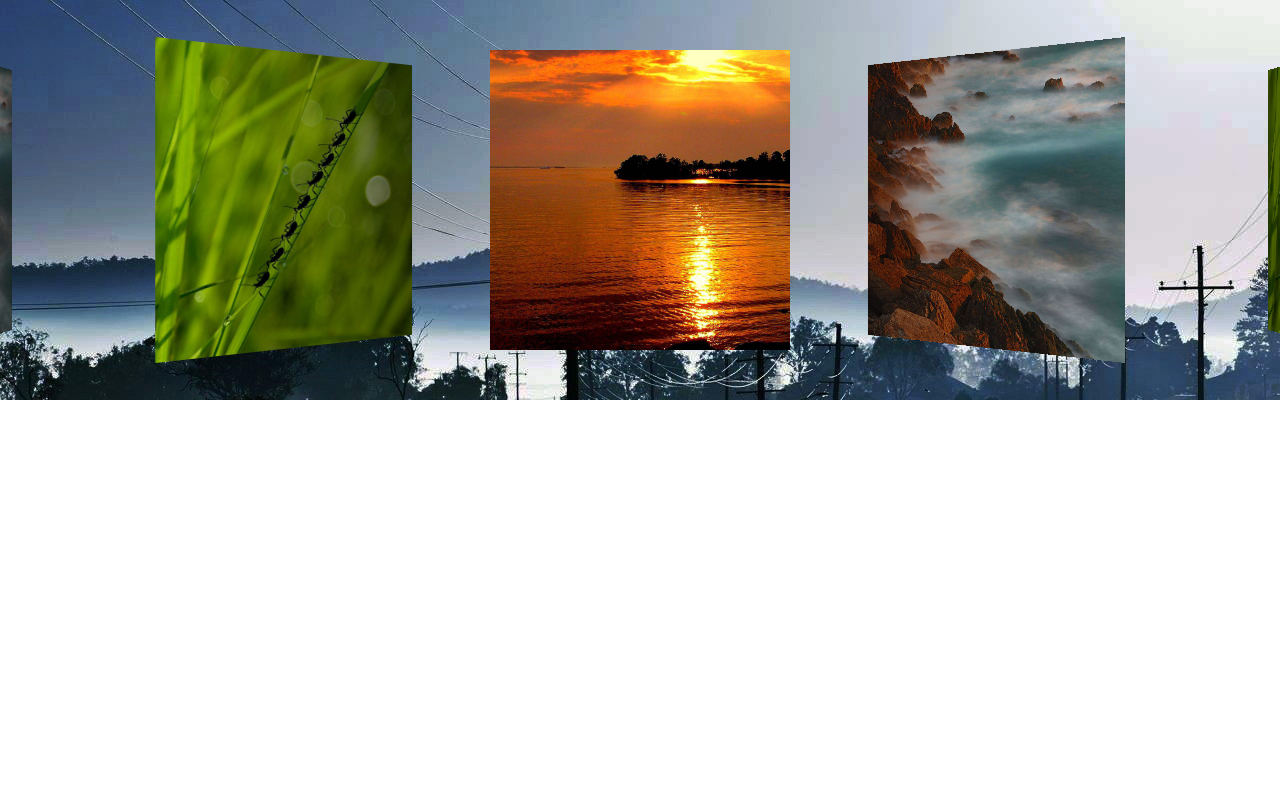
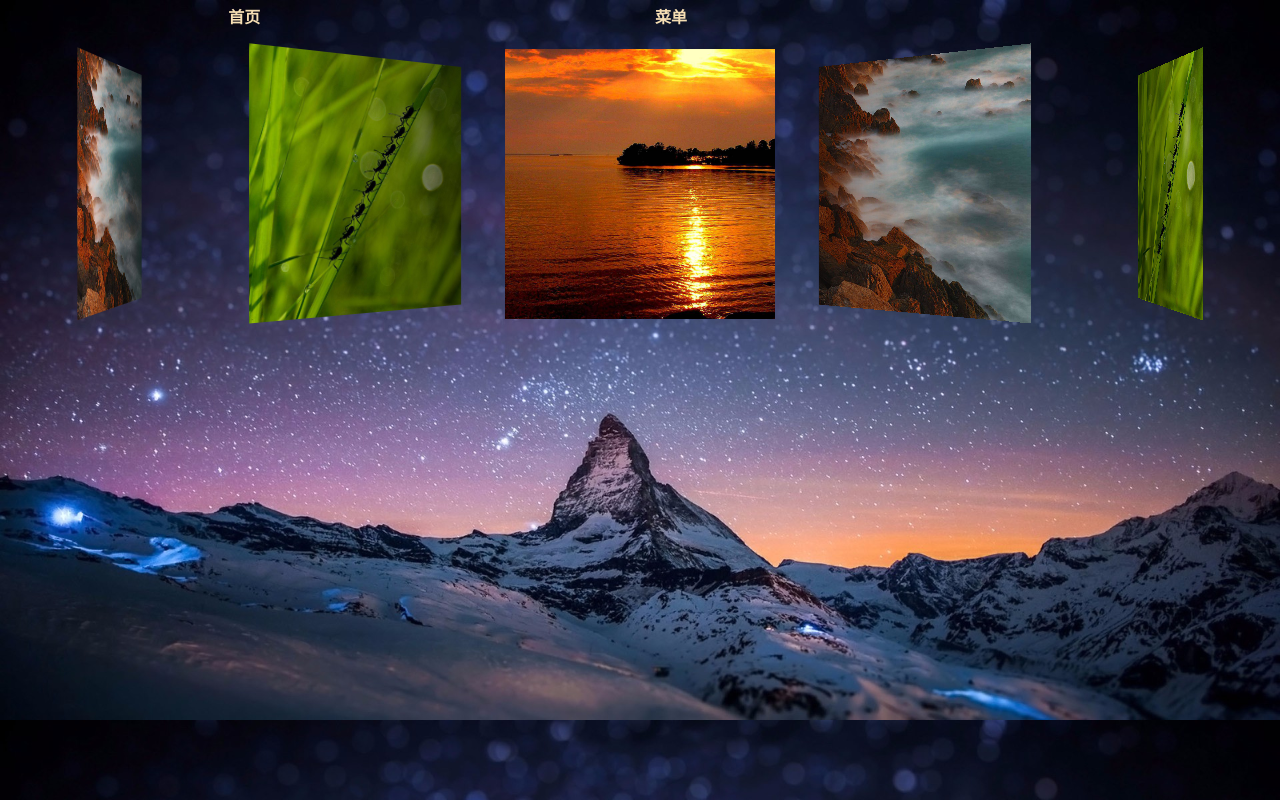
Before and after one commit to stvnsh/tourism-webpage, a plain HTML site: page index.html in a window 1280 px wide. Drawn offline with Linux system fonts and the light colour scheme.

Commit message:
调整轮播图，加入上方菜单留白

```diff
--- a/css/index/index.css
+++ b/css/index/index.css
@@ -2,17 +2,34 @@
 	max-width: 100%;
 	margin: 0px;
 	padding: 0px;
-	background-image: url(../../images/index/tourism-main.jpg);
+	background-image: url(../../images/index/tourism-main.jpeg);
+	background-size:contain;
+	color: wheat;
 }
 
 .swiper-container {
 	width: 100%;
-	padding-top: 50px;
+	padding-top: 20px;
 	padding-bottom: 50px;
 }
-	.swiper-slide {
+
+.swiper-slide {
 	background-position: center;
 	background-size: cover;
-	width: 300px;
-	height: 300px;
+	width: 270px;
+	height: 270px;
 }
+
+.col-md-12 .col-lg-12{
+	padding: 0px;
+}
+
+.row{
+	margin-left:0px;
+	margin-right:0px;
+}
+
+.top-menu{
+	padding-top: 5px;
+	font-weight: bold;
+}
--- a/index.html
+++ b/index.html
@@ -9,6 +9,12 @@
 	</head>
 	<body>
 		<div class="container">
+			<div class="row top-menu">
+				<div class="col-md-2 col-lg-2"></div>
+				<div class="col-md-4 col-lg-4">首页</div>
+				<div class="col-md-4 col-lg-4">菜单</div>
+				<div class="col-md-2 col-lg-2"></div>
+			</div>
 			<div class="row">
 				<div class="col-md-12 col-lg-12">
 					<div class="swiper-container">
@@ -25,21 +31,5 @@
 	<script src="common/js/jquery/jquery-3.4.1.min.js"></script>
 	<script src="common/js/bootstrap-4.3/bootstrap.min.js"></script>
 	<script src="common/js/swiper/swiper.min.js"></script>
-	<script>
-	    var swiper = new Swiper('.swiper-container', {
-	      effect: 'coverflow',
-	      grabCursor: true,
-	      centeredSlides: true,
-	      slidesPerView: 'auto',
-		  autoplay: true,
-		  loop : true,
-	      coverflowEffect: {
-	        rotate: 50,
-	        stretch: -50,
-	        depth: 20,
-	        modifier: 1,
-	        slideShadows : true,
-	      },
-	    });
-	</script>
+	<script src="js/index/index.js"></script>
 </html>
--- /dev/null
+++ b/js/index/index.js
@@ -0,0 +1,22 @@
+var viewHeight = $(window).height();
+$(".container").css("height", viewHeight);
+
+var width = document.body.clientWidth;
+$(".container").css("max-width", width);
+$("body").css("max-width", width);
+
+var swiper = new Swiper('.swiper-container', {
+	effect: 'coverflow',
+	grabCursor: true,
+	centeredSlides: true,
+	slidesPerView: 'auto',
+	autoplay: true,
+	loop : true,
+	coverflowEffect: {
+		rotate: 50,
+		stretch: -20,
+		depth: 60,
+		modifier: 1,
+		slideShadows : true,
+	},
+});
```
Also changed, not shown: images/index/tourism-main.jpeg (added), images/index/tourism-main.jpg (deleted).
